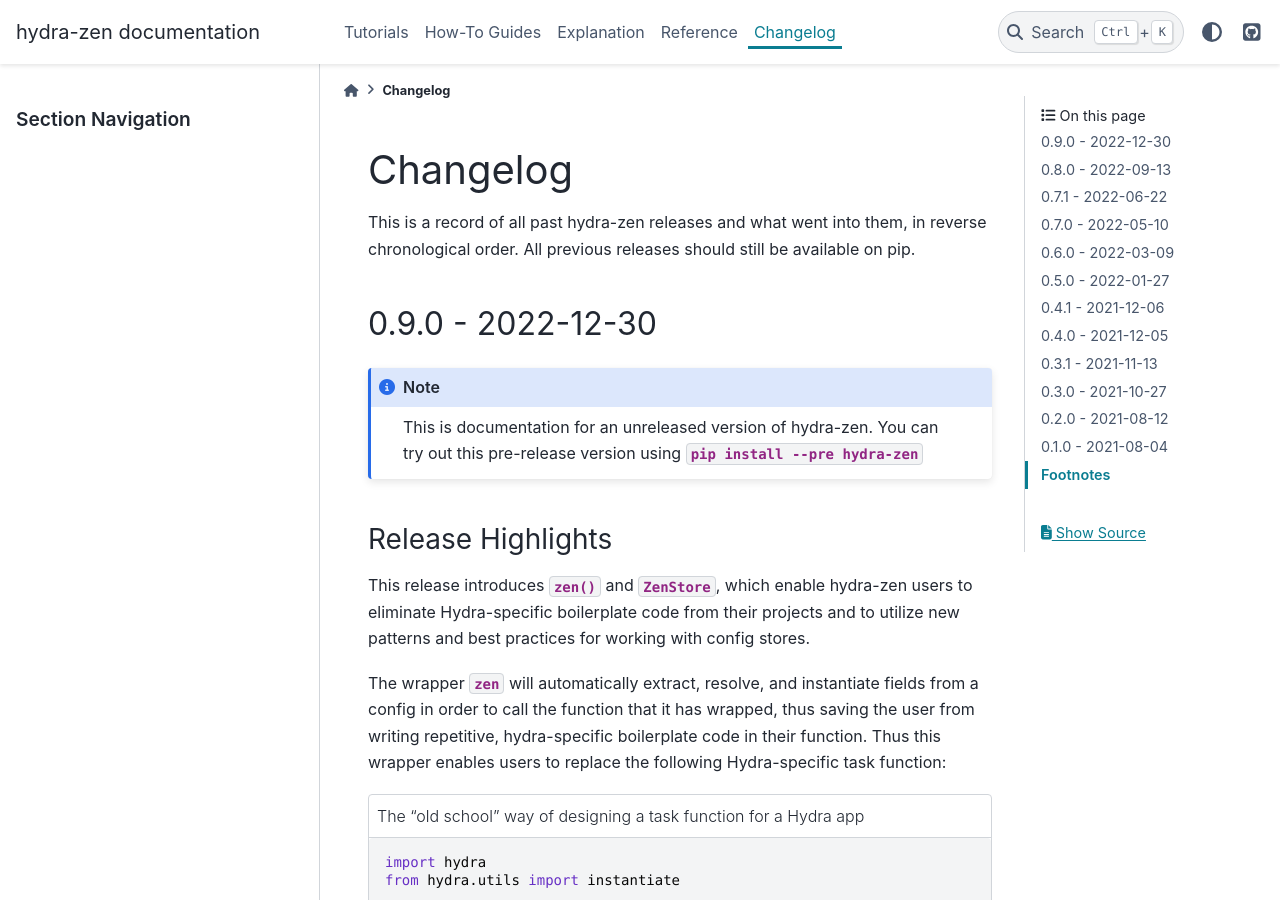
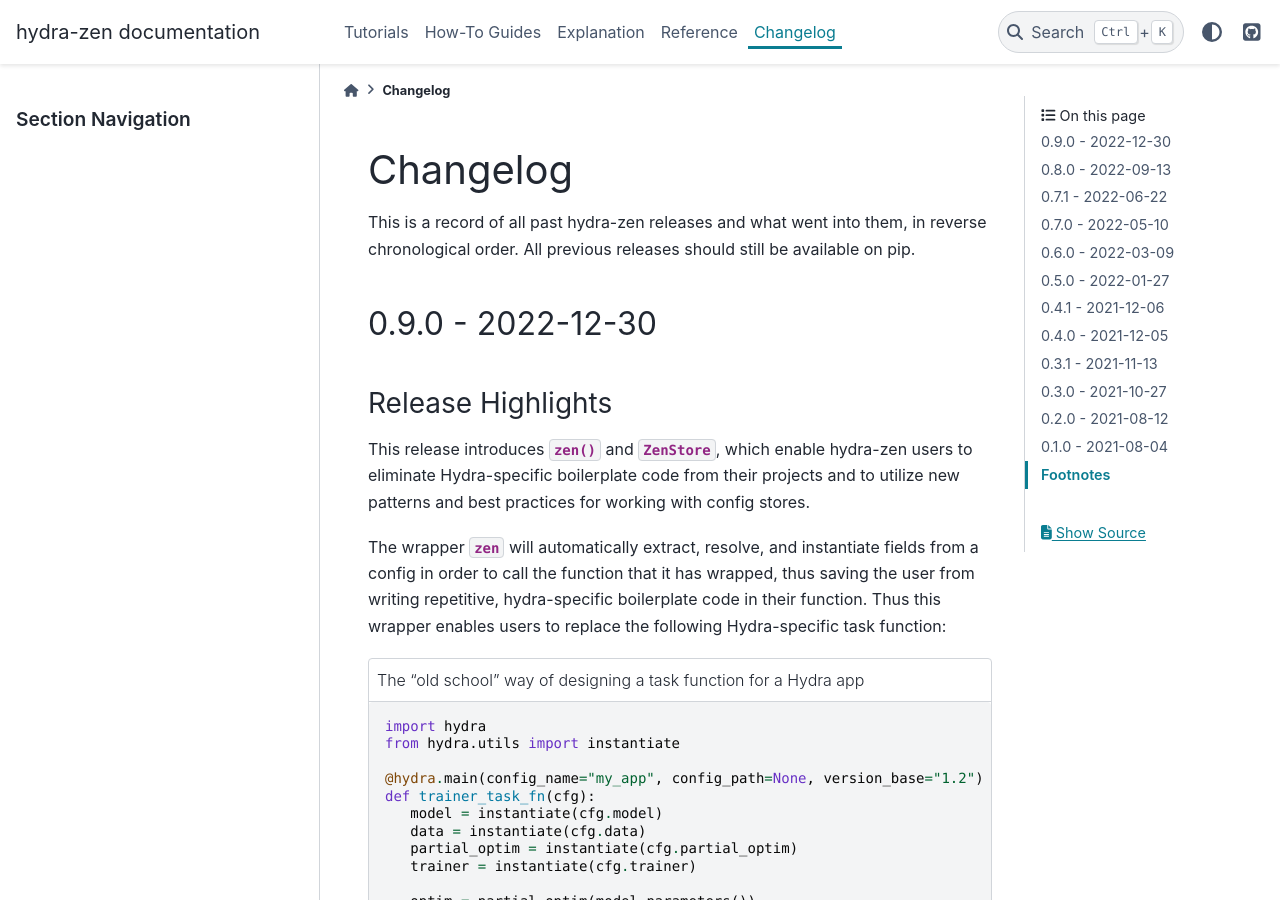
Before and after one commit to mit-ll-responsible-ai/hydra-zen, a Sphinx documentation site: the page built from docs/source/changes.rst, in a window 1280 px wide and 900 px high. Built offline with Sphinx 7.4.7 and the PyData theme 0.15.4, drawn with Linux system fonts in a browser that asks for light colours; the version number could not be read and is left out.

Commit message:
update changelog for public release

```diff
--- a/docs/source/changes.rst
+++ b/docs/source/changes.rst
@@ -13,9 +13,6 @@
 ------------------
 0.9.0 - 2022-12-30
 ------------------
-
-.. note:: This is documentation for an unreleased version of hydra-zen. You can try out this pre-release version using `pip install --pre hydra-zen`
-
 
 Release Highlights
 ------------------
```
